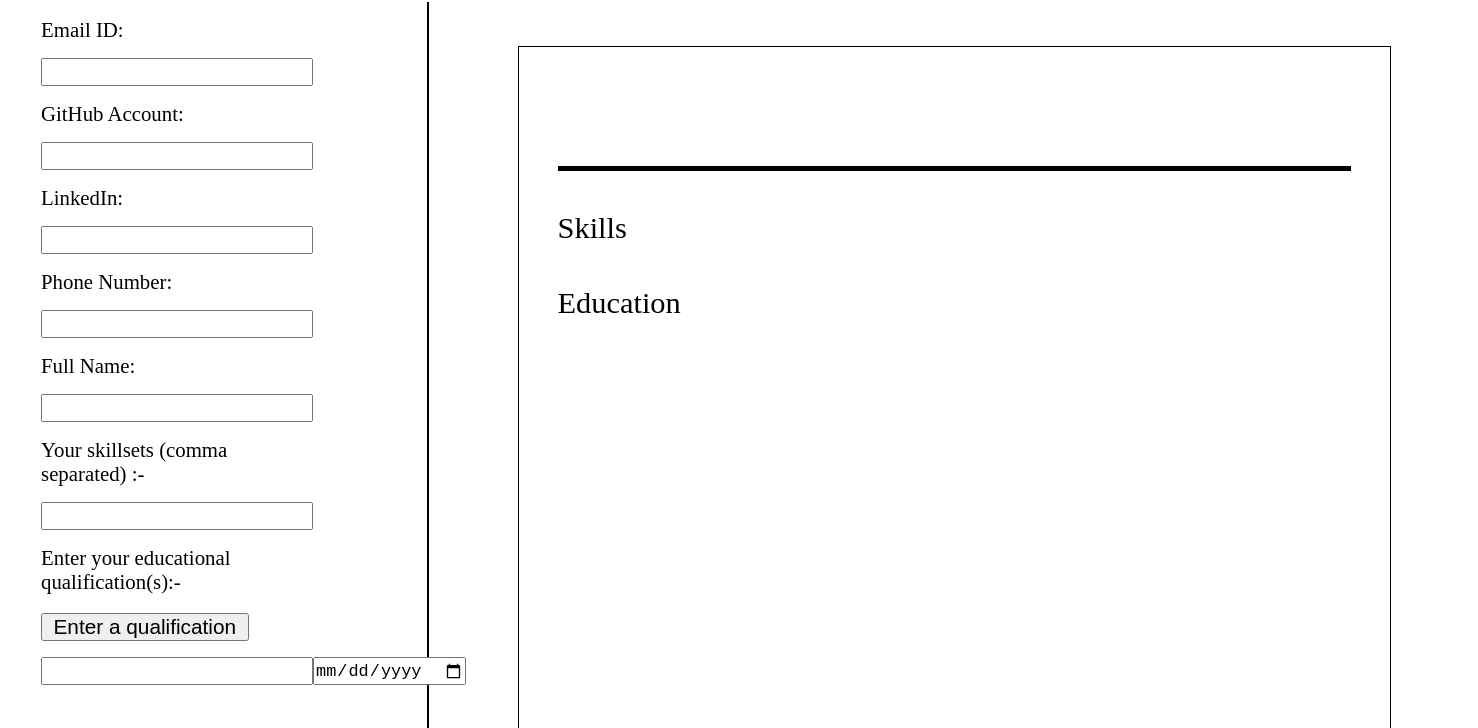
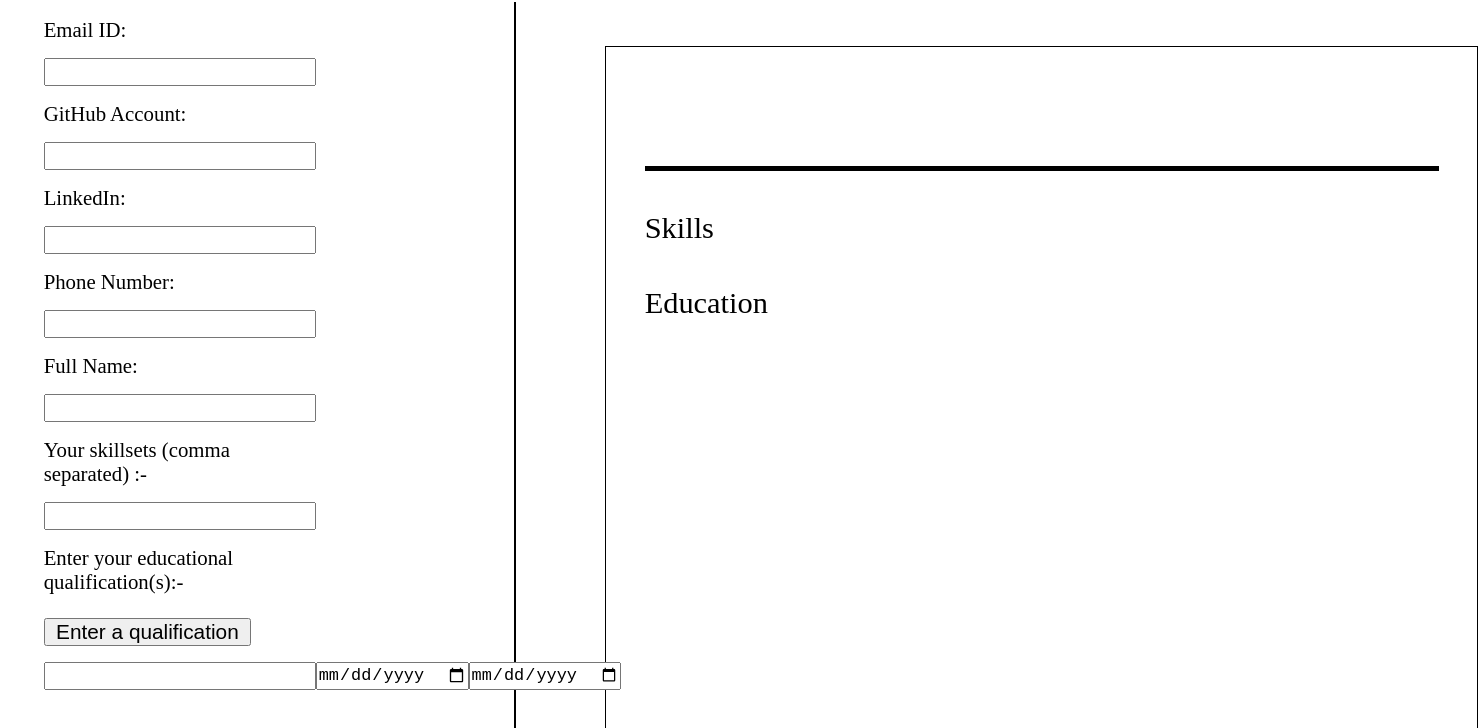
Before and after one commit to Advaitmenon1106/cv-application, a React (Vite) app: page / in a window 1280 px wide. Both pictures are taken after a click on the button "Enter a qualification". Shown: the top 728 px of the page, 1478 px wide, since content can reach past the window. Built offline with nearby package versions, Linux system fonts and the light colour scheme.

Commit message:
Add 2 codes- one for start date and one for the ending date.

```diff
--- a/src/DriverCode.jsx
+++ b/src/DriverCode.jsx
@@ -33,13 +33,15 @@ export function Consortium() {
 
     const [inputs, setInputs] = useState([]);
     const [qual, setQual] = useState({})
-    const [date, setDate] = useState({})
+    const [startDate, setStartDate] = useState({})
+    const [endDate, setEndDate] = useState({})
 
 
     function addInputField() {
         let key = uuid();
         setInputs([...inputs, <div style={{ display: 'flex' }} key={key}><input onChange={(event) => addQualification(event, key)} />
-            <input type="date" onChange={(event) => addDate(event, key)} />
+            <input type="date" onChange={(event) => addStartDate(event, key)} />
+            <input type="date" onChange={(event) => addEndDate(event, key)} />
         </div>]);
     }
 
@@ -50,8 +52,15 @@ export function Consortium() {
         }));
     };
 
-    const addDate = (event, key) => {
-        setDate((prevDates) => ({
+    const addStartDate = (event, key) => {
+        setStartDate((prevDates) => ({
+            ...prevDates,
+            [key]: event.target.value,
+        }))
+    }
+
+    const addEndDate = (event, key) => {
+        setEndDate((prevDates) => ({
             ...prevDates,
             [key]: event.target.value,
         }))
@@ -71,7 +80,7 @@ export function Consortium() {
                             <div className="a4-cv">
                                 <ApplicantDetailOutputs value={value} />
                                 <SkillField skills={skill} />
-                                <ApplicantQualifications qualifications={qual} dates={date} />
+                                <ApplicantQualifications qualifications={qual} startDates={startDate} endDates={endDate}/>
                             </div>
                         </td>
                     </tr>
--- a/src/Output-Side/logic/DisplayApplicantEducation.jsx
+++ b/src/Output-Side/logic/DisplayApplicantEducation.jsx
@@ -1,14 +1,15 @@
 import '../styling/ApplicantEducationDisplay.css'
 
 
-export function ApplicantQualifications({ qualifications, dates }) {
+export function ApplicantQualifications({ qualifications, startDates, endDates }) {
     return (
         <div>
             <div className="headers">Education</div>
             <div>{Object.keys(qualifications).map((key) => {
                 return <div key={key} className='education'>
                     <div className='qual'>{qualifications[key]}</div>
-                    <div className='date'>{dates[key]}</div>
+                    <div className='date'>{startDates[key]}</div>
+                    <div className='date'>{endDates[key]}</div>
                 </div>
             })}
             </div>
```
